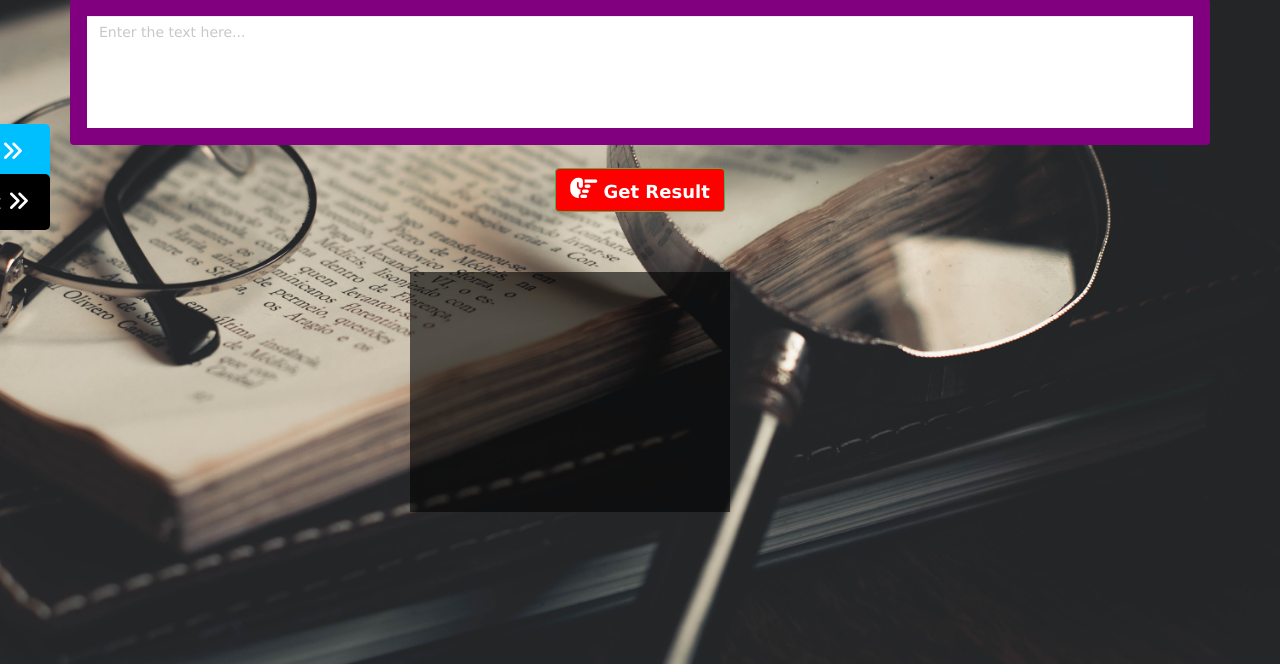
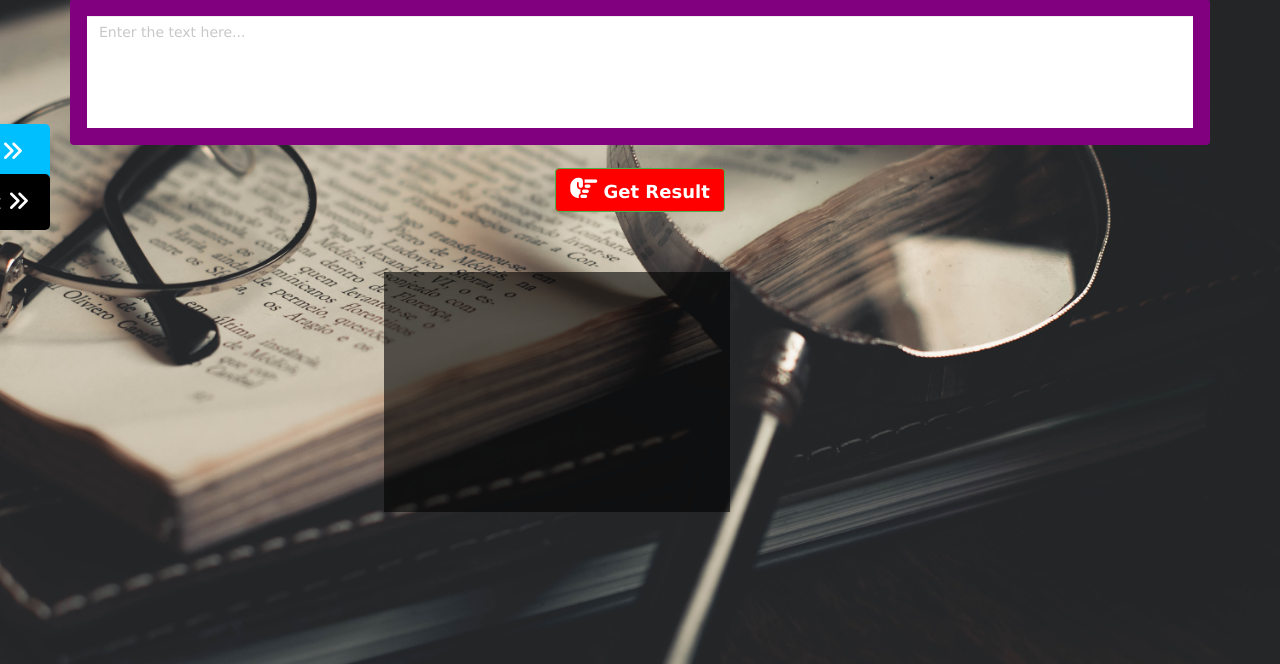
Before and after one commit to kara751/Word_Counterk, a Django app: page / in a window 1280 px wide. Shown: the part 136-800 px from the top of the page. Run offline with Django 3.2, Linux system fonts and the light colour scheme; some libraries are stand-ins or nearby versions; some web fonts are replaced.

Commit message:
Update index.html

```diff
--- a/templates/index.html
+++ b/templates/index.html
@@ -342,7 +342,7 @@
         }
         .di{
             height: 24rem;
-            width:25%;
+            width:27%;
             position:absolute;
             right:550px;
         }
```
